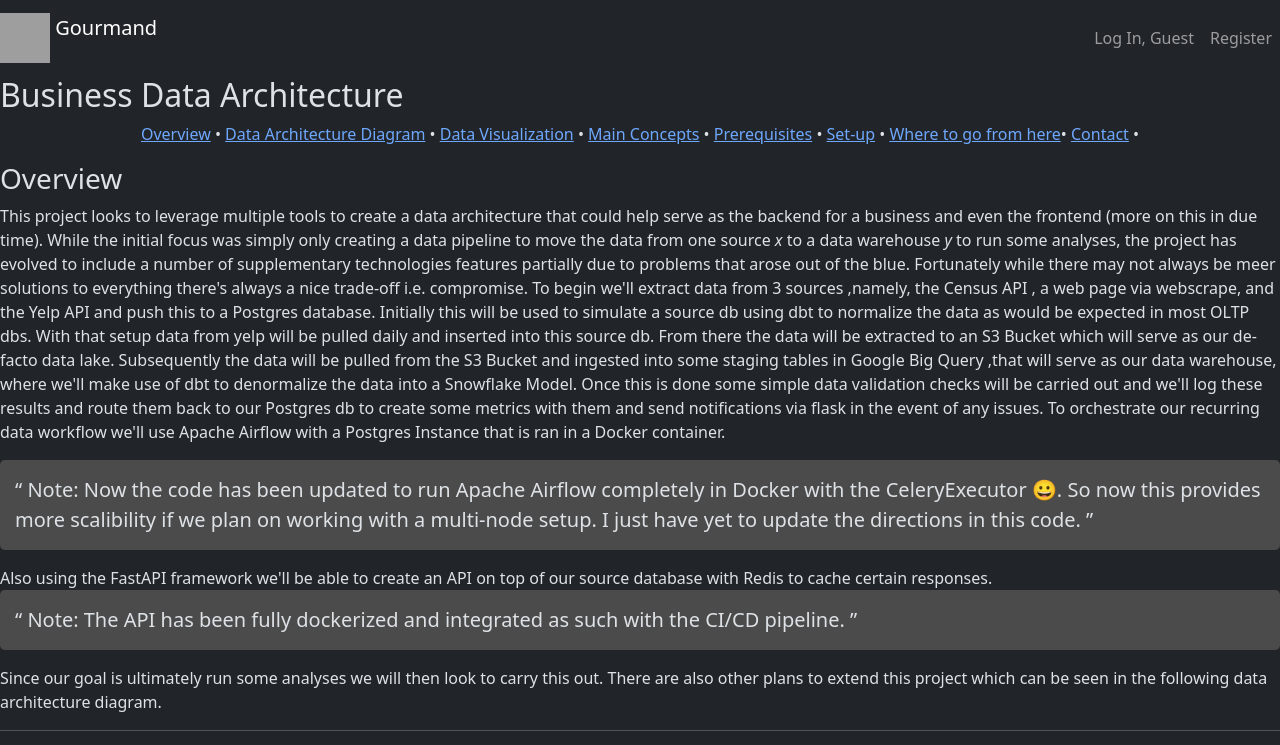
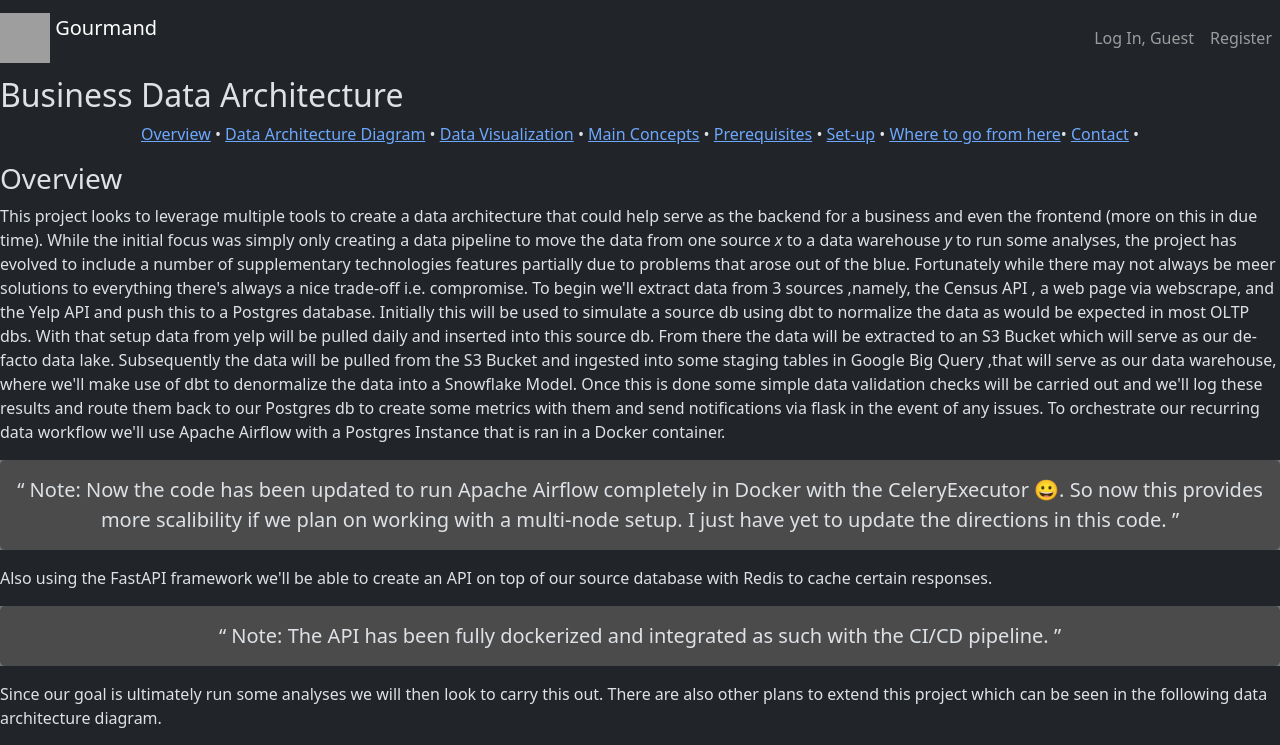
Before and after one commit to raindata5/gourmand-api, a FastAPI app: page / in a window 1280 px wide. Shown: the top 745 px of the page. Run offline with FastAPI, Linux system fonts and the light colour scheme; parts of the project's set-up code (start-up, migrations or seed data) failed here and were passed over; grey boxes are pictures that could not be loaded.

Commit message:
add some helper commands to setup.py; use utility from bootstrap in html blockquote

```diff
--- a/gourmandapiapp/templates/index.html
+++ b/gourmandapiapp/templates/index.html
@@ -3,7 +3,7 @@
   <head>
     <meta charset="UTF-8" />
     <meta name="viewport" content="width=device-width, initial-scale=1.0" />
-    <link rel="stylesheet" href="https://github.com/raindata5/gourmand-api/blob/master/gourmandapiapp/static/index.css"/>
+    <link rel="stylesheet" href="https://raw.githubusercontent.com/raindata5/gourmand-api/master/gourmandapiapp/templates/static/index.css"/>
     <link
     rel="icon"
     type="image/x-icon"
@@ -85,7 +85,8 @@
           Subsequently the data will be pulled from the S3 Bucket and ingested into some staging tables in Google Big Query ,that will serve as our data warehouse, where we'll make use of dbt to denormalize the data into a Snowflake Model.
           Once this is done some simple data validation checks will be carried out and we'll log these results and route them back to our Postgres db to create some metrics with them and send notifications via flask in the event of any issues.
           To orchestrate our recurring data workflow we'll use Apache Airflow with a Postgres Instance that is ran in a Docker container.
-          <blockquote class="blockquote">
+        </p>
+          <blockquote class="blockquote text-center bg-secondary">
               <p>
                 Note: Now the code has been updated to run Apache Airflow completely
                 in Docker with the CeleryExecutor 😀. So now this provides more scalibility
@@ -93,13 +94,18 @@
                 directions in this code.
               </p>
           </blockquote>
-          Also using the FastAPI framework we'll be able to create an API on top of our source
-          database with Redis to cache certain responses.
-          <blockquote class="blockquote">
+          <p>
+
+            Also using the FastAPI framework we'll be able to create an API on top of our source
+            database with Redis to cache certain responses.
+          </p>
+
+          <blockquote class="blockquote text-center bg-secondary">
             <p>
               Note: The API has been fully dockerized and integrated as such with the CI/CD pipeline.
             </p>
           </blockquote>
+          <p>
           Since our goal is ultimately run some analyses we will then look to carry this out.
           There are also other plans to extend this project which can be seen in the following
           data architecture diagram.
--- a/setup.py
+++ b/setup.py
@@ -1,3 +1,6 @@
 from setuptools import setup
 
 setup()
+# docker build --tag raindata5/gourmand-api .
+# docker images --quiet --filter=dangling=true | xargs --no-run-if-empty docker rmi
+# docker push raindata5/gourmand-api
```
